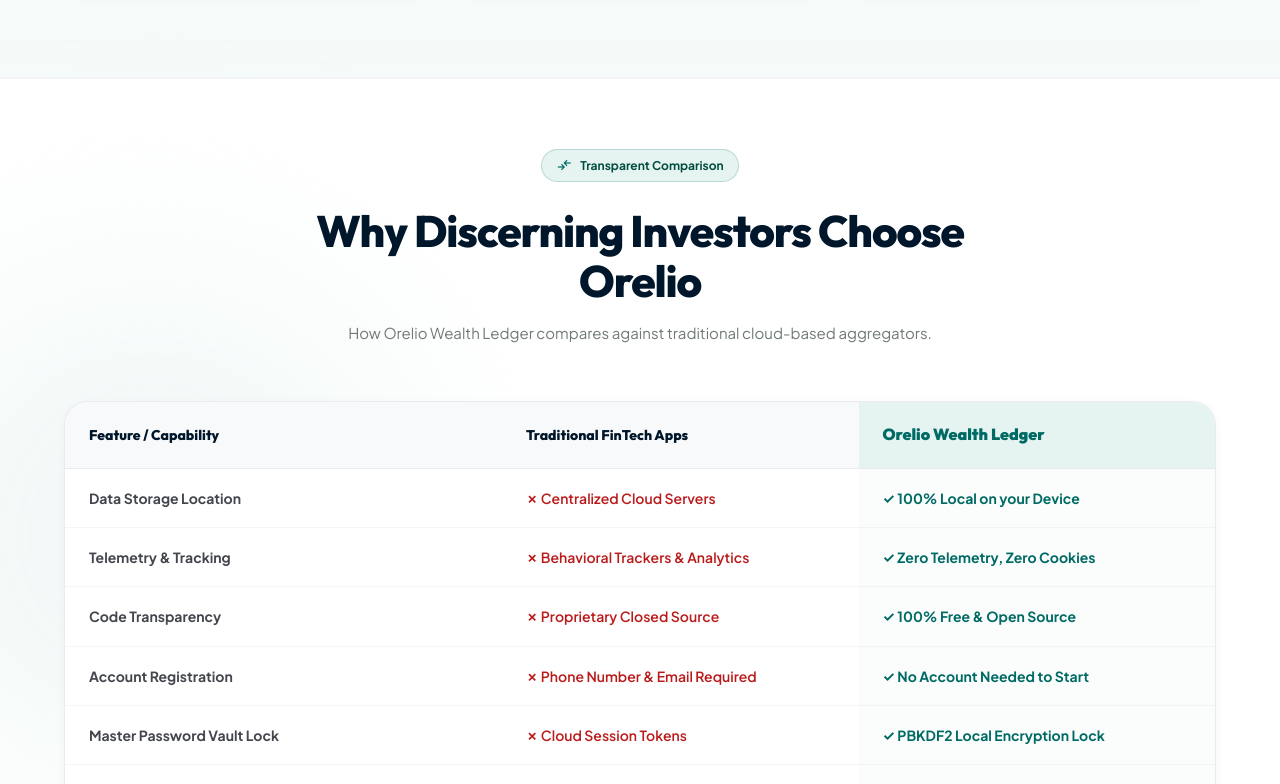
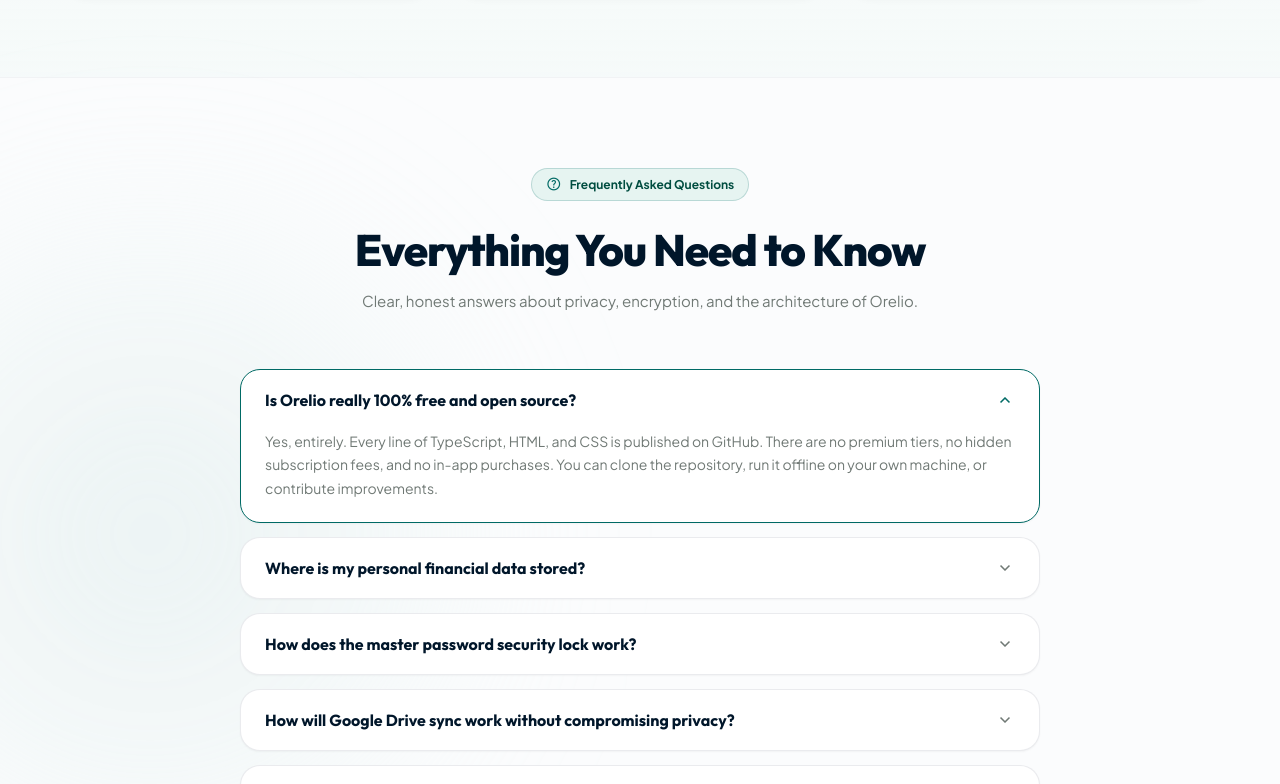
Before and after one commit to oreliolabs/orelio-website, a website built with Vite: page index.html in a window 1280 px wide. Shown: the part 2016-2800 px from the top of the page. Built offline with nearby package versions, Linux system fonts and the light colour scheme.

Commit message:
refactor: remove comparison matrix section and update section heading

```diff
--- a/index.html
+++ b/index.html
@@ -51,7 +51,6 @@
       <ul class="nav-links">
         <li><a href="#features">Features</a></li>
         <li><a href="#privacy">Privacy &amp; Security</a></li>
-        <li><a href="#comparison">Comparison</a></li>
         <li><a href="#faq">FAQ</a></li>
       </ul>
 
@@ -74,7 +73,6 @@
     <div id="mobile-drawer" class="mobile-nav-drawer">
       <a href="#features">Features</a>
       <a href="#privacy">Privacy &amp; Security</a>
-      <a href="#comparison">Comparison</a>
       <a href="#faq">FAQ</a>
       <button id="mobile-theme-toggle" class="mobile-theme-toggle-btn" aria-label="Toggle dark mode">
         <div class="mobile-theme-icon-wrap">
@@ -282,7 +280,7 @@
         <div class="section-header">
           <div class="eyebrow-badge">
             <span class="material-symbols-outlined">diamond</span>
-            <span>Uncompromising Design</span>
+            <span>The Orelio Standard</span>
           </div>
           <h2 class="section-title">Built for Financial Sovereignty</h2>
           <p class="section-subtitle">
@@ -362,71 +360,6 @@
               </li>
             </ul>
           </div>
-        </div>
-      </div>
-    </section>
-
-    <!-- Comparison Matrix Table -->
-    <section id="comparison" class="comparison-section">
-      <div class="container">
-        <div class="section-header">
-          <div class="eyebrow-badge">
-            <span class="material-symbols-outlined">compare_arrows</span>
-            <span>Transparent Comparison</span>
-          </div>
-          <h2 class="section-title">Why Discerning Investors Choose Orelio</h2>
-          <p class="section-subtitle">
-            How Orelio Wealth Ledger compares against traditional cloud-based aggregators.
-          </p>
-        </div>
-
-        <div class="table-wrapper">
-          <table class="comparison-table">
-            <thead>
-              <tr>
-                <th style="width: 38%;">Feature / Capability</th>
-                <th style="width: 31%;">Traditional FinTech Apps</th>
-                <th class="col-orelio" style="width: 31%;">Orelio Wealth Ledger</th>
-              </tr>
-            </thead>
-            <tbody>
-              <tr>
-                <td><strong>Data Storage Location</strong></td>
-                <td><span class="cross-red">✗ Centralized Cloud Servers</span></td>
-                <td class="col-orelio"><span class="check-green">✓ 100% Local on your Device</span></td>
-              </tr>
-              <tr>
-                <td><strong>Telemetry &amp; Tracking</strong></td>
-                <td><span class="cross-red">✗ Behavioral Trackers &amp; Analytics</span></td>
-                <td class="col-orelio"><span class="check-green">✓ Zero Telemetry, Zero Cookies</span></td>
-              </tr>
-              <tr>
-                <td><strong>Code Transparency</strong></td>
-                <td><span class="cross-red">✗ Proprietary Closed Source</span></td>
-                <td class="col-orelio"><span class="check-green">✓ 100% Free &amp; Open Source</span></td>
-              </tr>
-              <tr>
-                <td><strong>Account Registration</strong></td>
-                <td><span class="cross-red">✗ Phone Number &amp; Email Required</span></td>
-                <td class="col-orelio"><span class="check-green">✓ No Account Needed to Start</span></td>
-              </tr>
-              <tr>
-                <td><strong>Master Password Vault Lock</strong></td>
-                <td><span class="cross-red">✗ Cloud Session Tokens</span></td>
-                <td class="col-orelio"><span class="check-green">✓ PBKDF2 Local Encryption Lock</span></td>
-              </tr>
-              <tr>
-                <td><strong>Data Ownership &amp; Export</strong></td>
-                <td><span class="cross-red">✗ Proprietary Vendor Lock-In</span></td>
-                <td class="col-orelio"><span class="check-green">✓ Raw JSON &amp; CSV Exports</span></td>
-              </tr>
-              <tr>
-                <td><strong>Pricing &amp; Monetization</strong></td>
-                <td><span class="cross-red">✗ Paid Tiers or Ad Sponsored</span></td>
-                <td class="col-orelio"><span class="check-green">✓ Free Forever for Everyone</span></td>
-              </tr>
-            </tbody>
-          </table>
         </div>
       </div>
     </section>
@@ -548,7 +481,6 @@
             <h4 class="footer-col-title">Product</h4>
             <ul class="footer-col-links">
               <li><a href="#features">Features</a></li>
-              <li><a href="#comparison">Comparison</a></li>
               <li><a href="/">Launch Web App</a></li>
             </ul>
           </div>
--- a/src/styles.css
+++ b/src/styles.css
@@ -1072,79 +1072,7 @@
   color: #10B981;
 }
 
-/* ==========================================================================
-   Security & Comparison Matrix Table
-   ========================================================================== */
-.comparison-section {
-  padding: 70px 0 90px;
-  background: #FFFFFF;
-  border-top: 1px solid var(--color-border-light);
-  border-bottom: 1px solid var(--color-border-light);
-}
-
-.table-wrapper {
-  overflow-x: auto;
-  border-radius: var(--radius-xl);
-  border: 1px solid var(--color-border);
-  box-shadow: var(--shadow-sm);
-  background: #FFFFFF;
-}
-
-.comparison-table {
-  width: 100%;
-  border-collapse: collapse;
-  text-align: left;
-  font-size: 14px;
-}
-
-.comparison-table th {
-  padding: 20px 24px;
-  font-family: var(--font-heading);
-  font-weight: 800;
-  font-size: 14px;
-  border-bottom: 1px solid var(--color-border);
-  background: #F8F9FA;
-  color: var(--color-navy);
-}
-
-.comparison-table th.col-orelio {
-  background: var(--color-mint);
-  color: var(--color-teal);
-  font-weight: 900;
-  font-size: 16px;
-}
-
-.comparison-table td {
-  padding: 18px 24px;
-  border-bottom: 1px solid var(--color-border-light);
-  color: var(--color-gray-body);
-}
-
-.comparison-table td.col-orelio {
-  background: rgba(230, 244, 241, 0.2);
-  font-weight: 700;
-  color: var(--color-forest);
-}
-
-.comparison-table tr:last-child td {
-  border-bottom: none;
-}
-
-.check-green {
-  color: #006A65;
-  font-weight: 700;
-  display: inline-flex;
-  align-items: center;
-  gap: 6px;
-}
-
-.cross-red {
-  color: #BA1A1A;
-  font-weight: 600;
-  display: inline-flex;
-  align-items: center;
-  gap: 6px;
-}
+
 
 /* ==========================================================================
    Interactive FAQ Section
@@ -1439,11 +1367,7 @@
 html.theme-transitioning .pillar-card,
 html.theme-transitioning .feature-card,
 html.theme-transitioning .features-section,
-html.theme-transitioning .comparison-section,
-html.theme-transitioning .table-wrapper,
-html.theme-transitioning .comparison-table,
-html.theme-transitioning .comparison-table th,
-html.theme-transitioning .comparison-table td,
+
 html.theme-transitioning .faq-item,
 html.theme-transitioning .faq-question,
 html.theme-transitioning .faq-answer,
@@ -1788,43 +1712,7 @@
   border-color: rgba(20, 184, 166, 0.4);
 }
 
-html[data-theme="dark"] .comparison-section {
-  background: #060B11;
-}
-
-html[data-theme="dark"] .table-wrapper {
-  background: #0C141F;
-  border-color: rgba(255, 255, 255, 0.08);
-}
-
-html[data-theme="dark"] .comparison-table th {
-  background: #0F1A28;
-  border-color: rgba(255, 255, 255, 0.08);
-  color: #F1F5F9;
-}
-
-html[data-theme="dark"] .comparison-table th.col-orelio {
-  background: rgba(20, 184, 166, 0.18);
-  color: #2DD4BF;
-}
-
-html[data-theme="dark"] .comparison-table td {
-  border-color: rgba(255, 255, 255, 0.06);
-  color: #94A3B8;
-}
-
-html[data-theme="dark"] .comparison-table td.col-orelio {
-  background: rgba(20, 184, 166, 0.08);
-  color: #2DD4BF;
-}
-
-html[data-theme="dark"] .check-green {
-  color: #2DD4BF;
-}
-
-html[data-theme="dark"] .cross-red {
-  color: #F87171;
-}
+
 
 html[data-theme="dark"] .faq-item {
   background: #0C141F;
```
